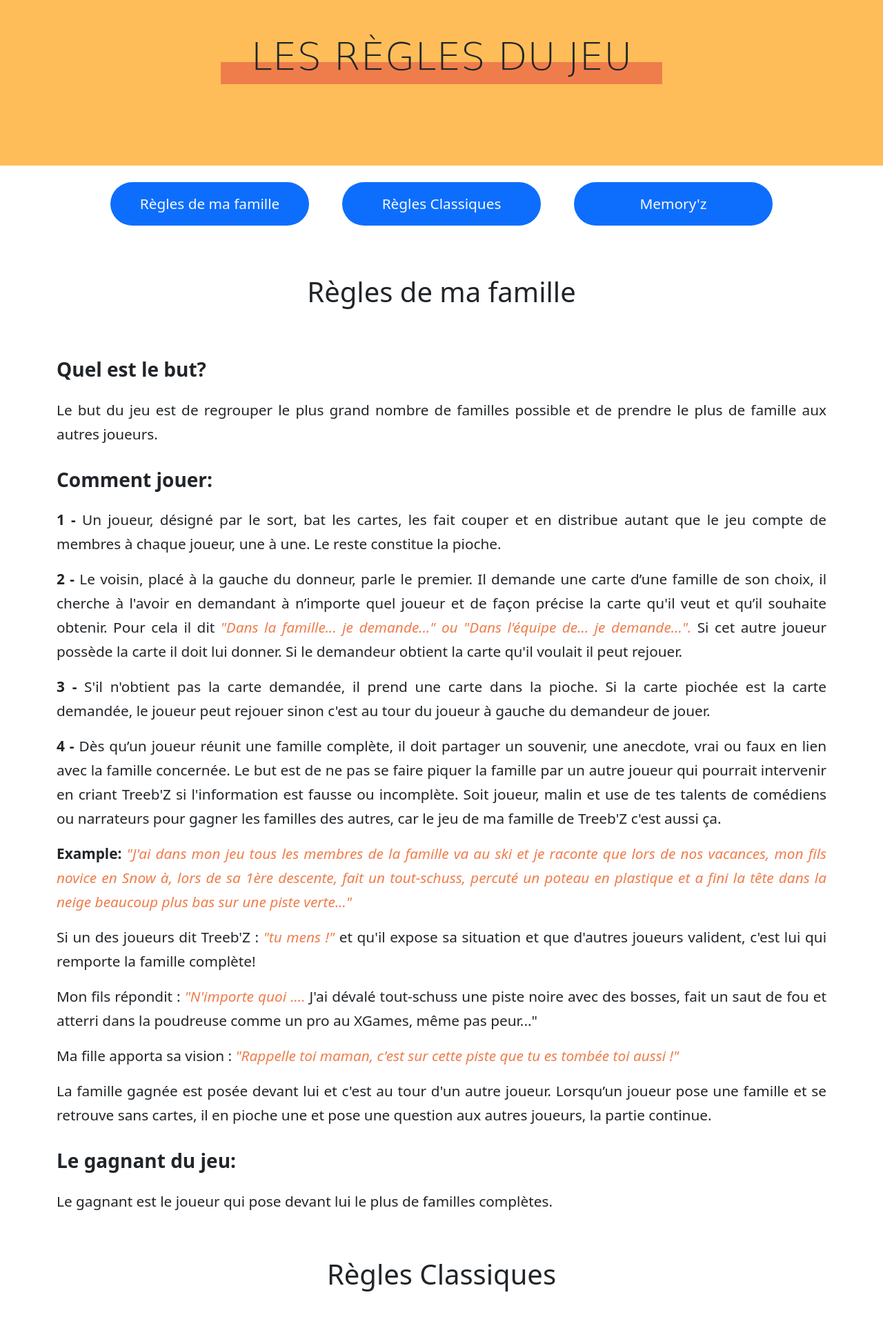
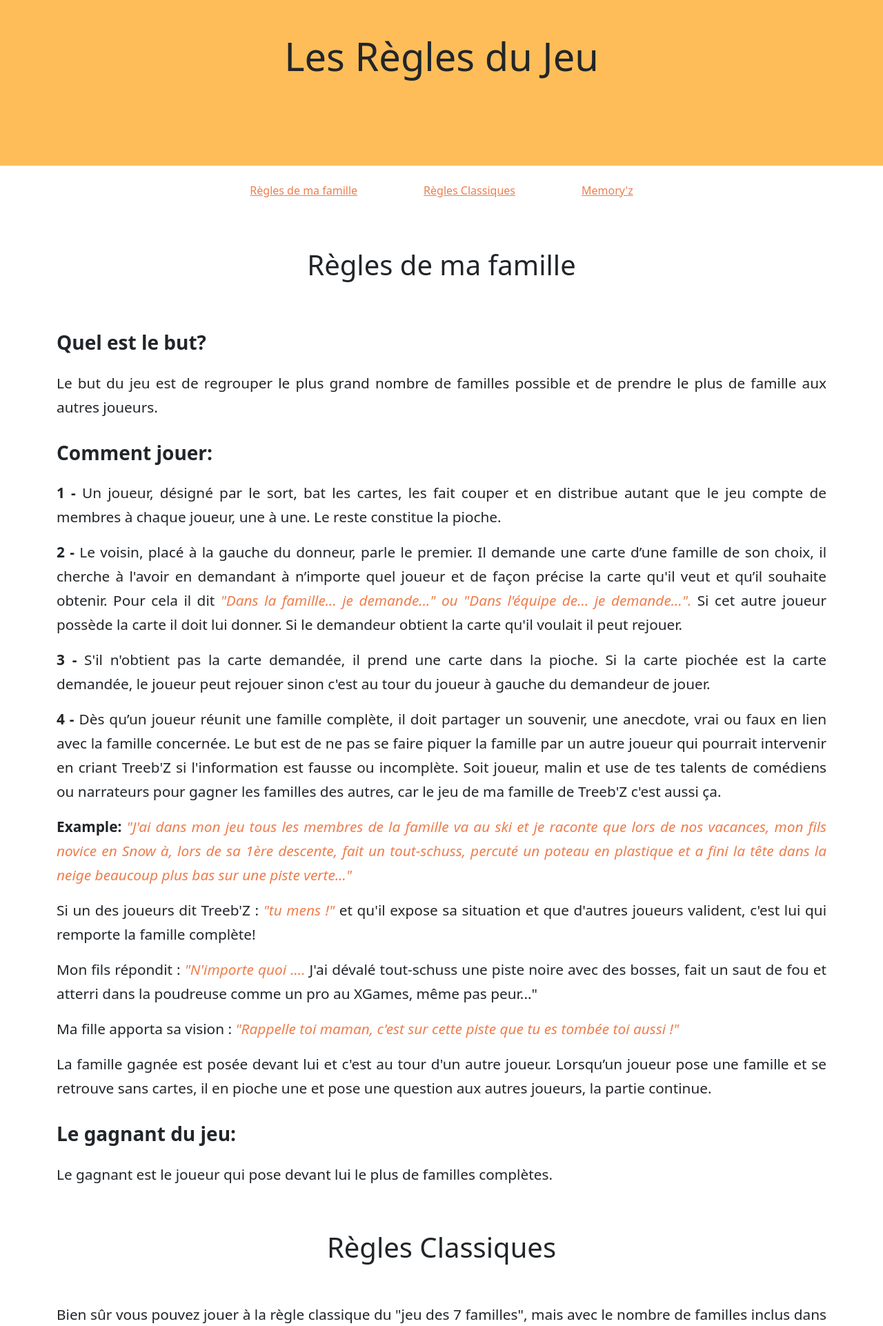
Before and after one commit to WildCodeSchool/orleans-202103-php-project-treebz, a Symfony app: template templates/gamerules/index.html.twig in a window 1280 px wide. Shown: the top 1922 px of the page at 69% size. Run offline with Twig, Linux system fonts and the light colour scheme; the template is opened without the code that fills it, so the values that code supplies are empty; style sheets or scripts are compiled from the project's sources; some libraries are stand-ins or nearby versions.

Commit message:
Corrections done

```diff
--- a/assets/styles/gamerules.scss
+++ b/assets/styles/gamerules.scss
@@ -1,35 +1,10 @@
 @import 'variables.scss';
 @import "~bootstrap/scss/bootstrap";
-
-h1 {
-    font-family: $font-title;
-    position: relative;
-    z-index: 2;
-    color: $dark;
-    text-transform: uppercase;
-
-    &:after {
-        content: '';
-        width: 40rem;
-        padding: 0 $space;
-        height: $space-4;
-        background: $primary;
-        display: block;
-        margin: auto;
-        position: relative;
-        top: -25px;
-        z-index: -1;
-    }
-}
 
 p {
     font-size: 1.3em;
     text-align: justify;
     line-height: 35px;
-}
-
-btn-blue {
-    background-color: $blue;
 }
 
 .mainTitle {
@@ -41,22 +16,3 @@ btn-blue {
 .dialogue {
     color: $primary;
 }
-
-.btn-blue {
-    background-color: $blue;
-    border: none;
-    padding: $space-2 $space-4;
-    text-align: center;
-    text-decoration: none;
-    display: inline-block;
-    font-size: 1.3em;
-    color: $light;
-    border-radius: 50px;
-    transition-duration: 0.3s;
-    width: 18rem;
-
-    &:hover {
-        background-color: lighten($blue, 15%);
-        color: $light;
-    }
-}
--- a/src/Controller/RulesController.php
+++ b/src/Controller/RuleController.php
@@ -10,7 +10,7 @@ use Symfony\Bundle\FrameworkBundle\Controller\AbstractController;
 * @Route("/lesreglesdujeu", name="gamerules_")
 */
 
-class RulesController extends AbstractController
+class RuleController extends AbstractController
 {
     /**
     * @Route("/", name="index")
--- a/templates/gamerules/index.html.twig
+++ b/templates/gamerules/index.html.twig
@@ -1,18 +1,17 @@
-{% extends 'base.html.twig' %}
+{% extends 'layout.html.twig' %}
 
 {% block stylesheets %}
   {{ parent() }}
   {{ encore_entry_link_tags('gamerules') }}
 {% endblock %}
+{% block title %}
+  Treeb'Z | Les Régles du Jeu
+{% endblock %}
 
-{% block title %}
-{% endblock %}
-{% block navbar %}
-{% endblock %}
 {% block body %}
   <header>
     <div class="jumbotron jumbotron-fluid mainTitle">
-      <div class="container-fluid">
+      <div class="container-fluid titleDeco">
         <h1 class="display-4 text-center py-5">
           Les Règles du Jeu
         </h1>
@@ -25,13 +24,12 @@
       <a class="btn-blue m-4 px-4" href="#reglesFamille">
         Règles de ma famille
       </a>
-      <a class="btn btn-blue m-4 px-4" href="#reglesClassiques">
+      <a class="btn-blue m-4 px-4" href="#reglesClassiques">
         Règles Classiques
       </a>
-      <a class="btn btn-blue m-4 px-4" href="#reglesMemoryz">Memory'z</a>
+      <a class="btn-blue m-4 px-4" href="#reglesMemoryz">Memory'z</a>
     </div>
-
-    <section>
+    <section class="titleDeco">
       <h2 class="display-6 text-center py-5" id="reglesFamille">
         Règles de ma famille
       </h2>
@@ -40,108 +38,73 @@
         Quel est le but?
       </h3>
       <p>
-        Le but du jeu est de regrouper le plus grand nombre de familles possible
-        et de prendre le plus de famille aux autres joueurs.
+        Le but du jeu est de regrouper le plus grand nombre de familles possible et de prendre le plus de famille aux autres joueurs.
       </p>
       <h3 class="fw-bold py-3">
         Comment jouer:
       </h3>
       <p>
-        <span class="fw-bold">1 - </span>Un joueur, désigné par le sort, bat les
-        cartes, les fait couper et en distribue autant que le jeu compte de
-        membres à chaque joueur, une à une. Le reste constitue la pioche.
+        <span class="fw-bold">1 -
+        </span>Un joueur, désigné par le sort, bat les cartes, les fait couper et en distribue autant que le jeu compte de membres à chaque joueur, une à une. Le reste constitue la pioche.
       </p>
       <p>
-        <span class="fw-bold">2 - </span>Le voisin, placé à la gauche du donneur,
-        parle le premier. Il demande une carte d’une famille de son choix, il
-        cherche à l'avoir en demandant à n’importe quel joueur et de façon
-        précise la carte qu'il veut et qu’il souhaite obtenir. Pour cela il dit
+        <span class="fw-bold">2 -
+        </span>Le voisin, placé à la gauche du donneur, parle le premier. Il demande une carte d’une famille de son choix, il cherche à l'avoir en demandant à n’importe quel joueur et de façon précise la carte qu'il veut et qu’il souhaite obtenir. Pour cela il dit
         <em class="dialogue">
-          "Dans la famille... je demande..." ou "Dans l'équipe de... je
-          demande...".
+          "Dans la famille... je demande..." ou "Dans l'équipe de... je demande...".
         </em>
-        Si cet autre joueur possède la carte il doit lui donner. Si le demandeur
-        obtient la carte qu'il voulait il peut rejouer.
+        Si cet autre joueur possède la carte il doit lui donner. Si le demandeur obtient la carte qu'il voulait il peut rejouer.
       </p>
       <p>
-        <span class="fw-bold">3 - </span>S'il n'obtient pas la carte demandée, il
-        prend une carte dans la pioche. Si la carte piochée est la carte
-        demandée, le joueur peut rejouer sinon c'est au tour du joueur à gauche
-        du demandeur de jouer.
+        <span class="fw-bold">3 -
+        </span>S'il n'obtient pas la carte demandée, il prend une carte dans la pioche. Si la carte piochée est la carte demandée, le joueur peut rejouer sinon c'est au tour du joueur à gauche du demandeur de jouer.
       </p>
       <p>
-        <span class="fw-bold">4 - </span>Dès qu’un joueur réunit une famille
-        complète, il doit partager un souvenir, une anecdote, vrai ou faux en
-        lien avec la famille concernée. Le but est de ne pas se faire piquer la
-        famille par un autre joueur qui pourrait intervenir en criant Treeb'Z si
-        l'information est fausse ou incomplète. Soit joueur, malin et use de tes
-        talents de comédiens ou narrateurs pour gagner les familles des autres,
-        car le jeu de ma famille de Treeb'Z c'est aussi ça.
+        <span class="fw-bold">4 -
+        </span>Dès qu’un joueur réunit une famille complète, il doit partager un souvenir, une anecdote, vrai ou faux en lien avec la famille concernée. Le but est de ne pas se faire piquer la famille par un autre joueur qui pourrait intervenir en criant Treeb'Z si l'information est fausse ou incomplète. Soit joueur, malin et use de tes talents de comédiens ou narrateurs pour gagner les familles des autres, car le jeu de ma famille de Treeb'Z c'est aussi ça.
       </p>
 
       <p>
         <span class="fw-bold">Example:</span>
         <em class="dialogue">
-          "J'ai dans mon jeu tous les membres de la famille va au ski et je
-          raconte que lors de nos vacances, mon fils novice en Snow à, lors de
-          sa 1ère descente, fait un tout-schuss, percuté un poteau en plastique
-          et a fini la tête dans la neige beaucoup plus bas sur une piste
-          verte..."
+          "J'ai dans mon jeu tous les membres de la famille va au ski et je raconte que lors de nos vacances, mon fils novice en Snow à, lors de sa 1ère descente, fait un tout-schuss, percuté un poteau en plastique et a fini la tête dans la neige beaucoup plus bas sur une piste verte..."
         </em>
       </p>
       <p>
         Si un des joueurs dit Treeb'Z :
         <em class="dialogue">"tu mens !"</em>
-        et qu'il expose sa situation et que d'autres joueurs valident, c'est lui
-        qui remporte la famille complète!
+        et qu'il expose sa situation et que d'autres joueurs valident, c'est lui qui remporte la famille complète!
       </p>
 
       <p>
         Mon fils répondit :
         <em class="dialogue">"N'importe quoi ....</em>
-        J'ai dévalé tout-schuss une piste noire avec des bosses, fait un saut de
-        fou et atterri dans la poudreuse comme un pro au XGames, même pas peur..."
+        J'ai dévalé tout-schuss une piste noire avec des bosses, fait un saut de fou et atterri dans la poudreuse comme un pro au XGames, même pas peur..."
       </p>
 
       <p>
         Ma fille apporta sa vision :
         <em class="dialogue">
-          "Rappelle toi maman, c'est sur cette piste que tu es tombée toi aussi
-          !"
+          "Rappelle toi maman, c'est sur cette piste que tu es tombée toi aussi !"
         </em>
       </p>
 
       <p>
-        La famille gagnée est posée devant lui et c'est au tour d'un autre
-        joueur. Lorsqu’un joueur pose une famille et se retrouve sans cartes, il
-        en pioche une et pose une question aux autres joueurs, la partie
-        continue.
+        La famille gagnée est posée devant lui et c'est au tour d'un autre joueur. Lorsqu’un joueur pose une famille et se retrouve sans cartes, il en pioche une et pose une question aux autres joueurs, la partie continue.
       </p>
       <h3 class="fw-bold py-3">
         Le gagnant du jeu:
       </h3>
       <p>
-        Le gagnant est le joueur qui pose devant lui le plus de familles
-        complètes.
+        Le gagnant est le joueur qui pose devant lui le plus de familles complètes.
       </p>
-    </section>
-
-    <section>
-      <h2 class="display-6 text-center py-5" id="reglesClassiques">
+      <h2 class="display-6 text-center py-5 titleDeco" id="reglesClassiques">
         Règles Classiques
       </h2>
-
       <p>
-        Bien sûr vous pouvez jouer à la règle classique du "jeu des 7 familles",
-        mais avec le nombre de familles inclus dans votre jeu soit 10 maximum.
-        Dans ce cas, la famille est gagnée dès lors qu'elle est constituée. Le
-        joueur ayant réussi à gagner les plus de famille est le vainqueur de la
-        partie.
+        Bien sûr vous pouvez jouer à la règle classique du "jeu des 7 familles", mais avec le nombre de familles inclus dans votre jeu soit 10 maximum. Dans ce cas, la famille est gagnée dès lors qu'elle est constituée. Le joueur ayant réussi à gagner les plus de famille est le vainqueur de la partie.
       </p>
-    </section>
-
-    <section>
-      <h2 class="display-6 text-center py-5" id="reglesMemoryz">
+      <h2 class="display-6 text-center py-5 titleDeco" id="reglesMemoryz">
         Memory'Z
       </h2>
 
@@ -167,16 +130,13 @@
         Comment jouer:
       </h3>
       <p>
-        <span class="fw-bold">1 - </span>Mélangez les cartes et posez les toutes
-        côte à côte face cachée en faisant un rectangle : ex : si 4 familles de
-        10 membres faire 4 lignes de 10 cartes retournées.
+        <span class="fw-bold">1 -
+        </span>Mélangez les cartes et posez les toutes côte à côte face cachée en faisant un rectangle : ex : si 4 familles de 10 membres faire 4 lignes de 10 cartes retournées.
       </p>
 
       <p>
-        <span class="fw-bold">2 - </span>Chaque joueur, à son tour, peut
-        retourner 2 cartes. Si elles correspondent à des combinaisons possibles,
-        il les garde et marque des points, sinon il les remet à leur place face
-        cachée après les avoir montrées aux autres joueurs.
+        <span class="fw-bold">2 -
+        </span>Chaque joueur, à son tour, peut retourner 2 cartes. Si elles correspondent à des combinaisons possibles, il les garde et marque des points, sinon il les remet à leur place face cachée après les avoir montrées aux autres joueurs.
       </p>
       <h3 class="fw-bold py-3">
         Les combinaisons possibles
@@ -197,13 +157,8 @@
         Le gagnant du jeu:
       </h3>
       <p>
-        À la fin de la partie, on compte les points, celui qui en a le plus, a
-        gagné. Pour corser le jeu, vous pouvez ajouter un chronomètre pour ainsi
-        essayer de battre vos records. Rapidité oui mais être stratégique est la
-        clé pour gagner !
+        À la fin de la partie, on compte les points, celui qui en a le plus, a gagné. Pour corser le jeu, vous pouvez ajouter un chronomètre pour ainsi essayer de battre vos records. Rapidité oui mais être stratégique est la clé pour gagner !
       </p>
-    </section>
-  </main>
-{% endblock %}
-{% block footer %}
-{% endblock %}
+    </main>
+  {% endblock %}
+  {% block footer %}{% endblock %}
```
Also changed, not shown: assets/styles/app.scss (+45 -6 lines), assets/images/Vector(1).svg (deleted), assets/images/Vector.png (deleted).
